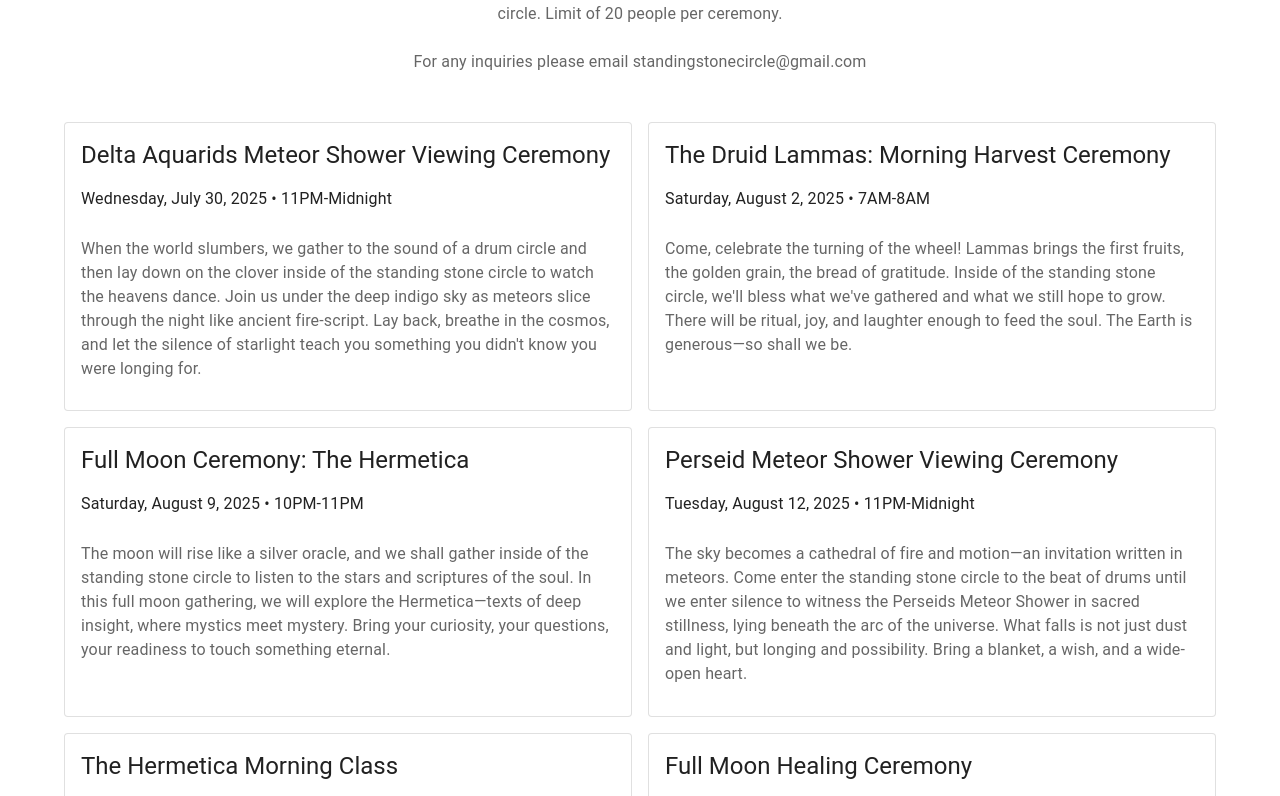
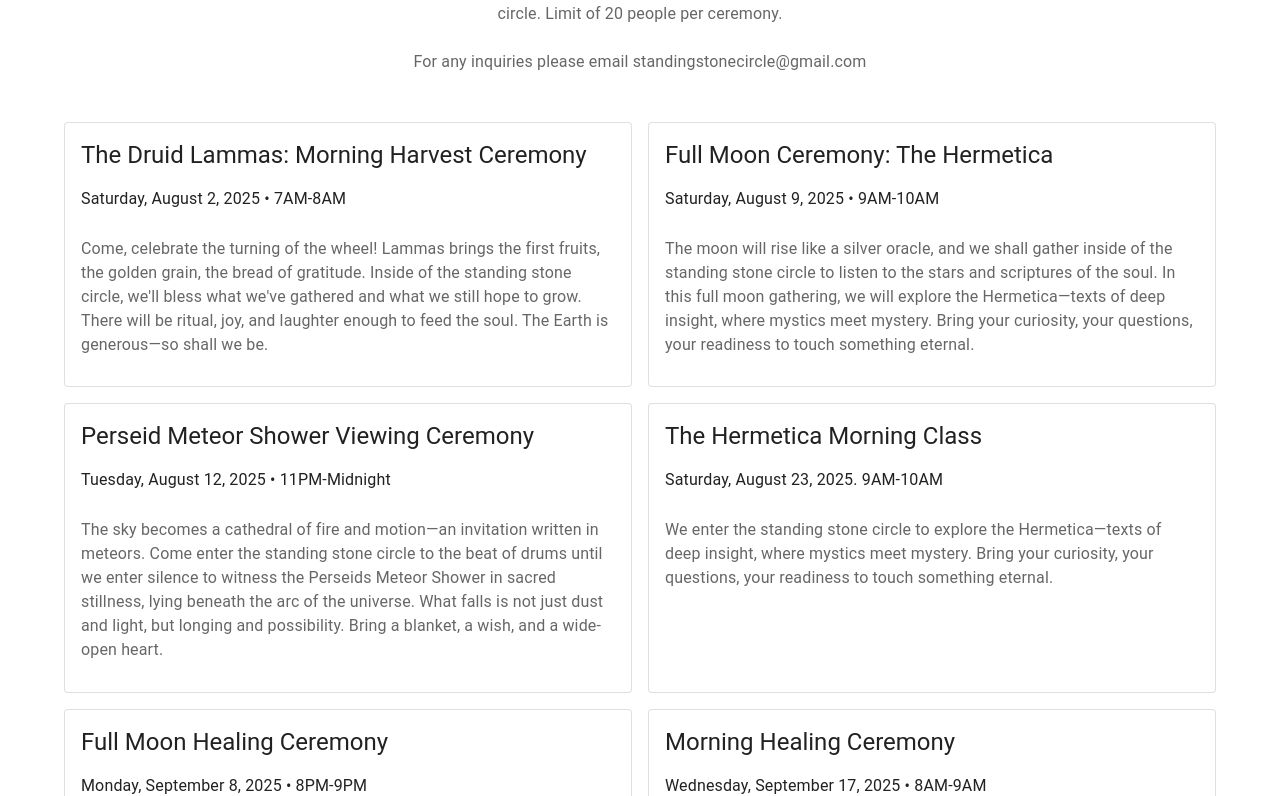
Before and after one commit to cashmartin/stone-circle, a React (Create React App) app: page / in a window 1280 px wide. Shown: the part 1224-2020 px from the top of the page. Built offline with nearby package versions, Linux system fonts and the light colour scheme.

Commit message:
updating the upcoming events

```diff
--- a/src/components/ActiveSessions.js
+++ b/src/components/ActiveSessions.js
@@ -9,16 +9,6 @@ import Grid from '@mui/material/Grid';
 
 const upcomingEvents = [
   {
-    name: 'Delta Aquarids Meteor Shower Viewing Ceremony',
-    time: 'Wednesday, July 30, 2025 • 11PM-Midnight',
-    text:
-      "When the world slumbers, we gather to the sound of a drum circle and then lay down on " +
-      "the clover inside of the standing stone circle to watch the heavens dance. Join us under " +
-      "the deep indigo sky as meteors slice through the night like ancient fire-script. Lay back, " +
-      "breathe in the cosmos, and let the silence of starlight teach you something you didn't " +
-      "know you were longing for.",
-  },
-  {
     name: 'The Druid Lammas: Morning Harvest Ceremony',
     time: 'Saturday, August 2, 2025 • 7AM-8AM',
     text:
@@ -29,7 +19,7 @@ const upcomingEvents = [
   },
   {
     name: 'Full Moon Ceremony: The Hermetica',
-    time: 'Saturday, August 9, 2025 • 10PM-11PM',
+    time: 'Saturday, August 9, 2025 • 9AM-10AM',
     text:
       "The moon will rise like a silver oracle, and we shall gather inside of the standing stone " +
       "circle to listen to the stars and scriptures of the soul. In this full moon gathering, we will " +
@@ -48,7 +38,7 @@ const upcomingEvents = [
   },
   {
     name: 'The Hermetica Morning Class',
-    time: 'Saturday, August 23, 2025. 7AM-8AM',
+    time: 'Saturday, August 23, 2025. 9AM-10AM',
     text:
       "We enter the standing stone circle to explore the Hermetica—texts of deep insight, " +
       "where mystics meet mystery. Bring your curiosity, your questions, your readiness to " +
```
